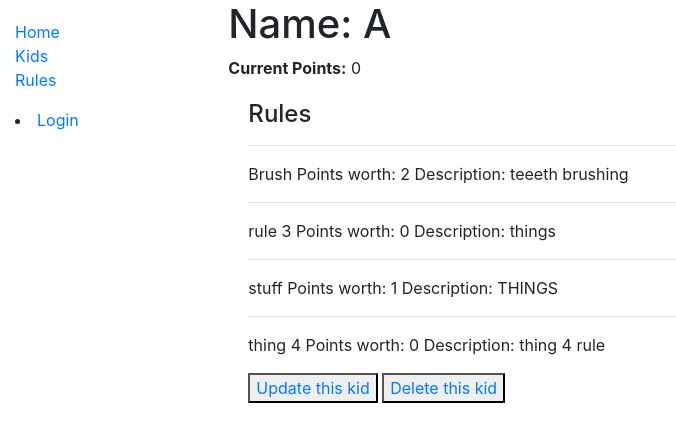
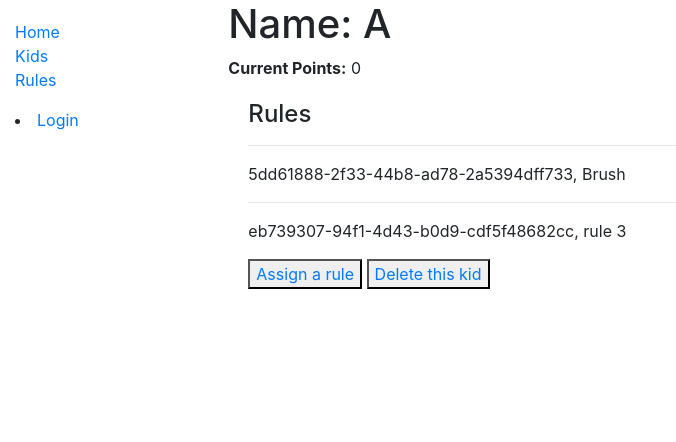
Before and after one commit to arsummers/kid-chart, a Django app: page /chart/kids/5 in a window 1280 px wide. Shown: the top 442 px of the page, without its empty margins (0-676 px from the left). Run offline with Django 3.2, Linux system fonts and the light colour scheme; data comes from the database, SQL or seed files in the repository; some libraries are stand-ins or nearby versions.

Commit message:
model adjustments

```diff
--- a/chart/models.py
+++ b/chart/models.py
@@ -42,10 +42,10 @@ class RuleInstance(models.Model):
 
 class Kid(models.Model):
     """
-    Model representing a base class for kids. Each kid will be represented by name with a primary key. Rules can be assigned to individual kids.
+    Model representing a base class for kids. Each kid will be represented by name with a primary key. Rules can be assigned to individual kids. 'Rules' points to RuleInstance, since individual instances need to be assigned to kids.
     """
     name = models.CharField(max_length=20, help_text='Enter kid name', default=None)
-    rules = models.ManyToManyField(Rule, help_text='Select a rule to give to this kid')
+    rules = models.ForeignKey(RuleInstance, on_delete=models.SET_NULL, null=True, help_text='Select a rule to give to this kid')
     # https://docs.djangoproject.com/en/3.0/topics/db/examples/many_to_many/
     points = models.IntegerField(default=0)
 
--- a/chart/templates/chart/kid_detail.html
+++ b/chart/templates/chart/kid_detail.html
@@ -9,7 +9,7 @@
     <h4>Rules</h4>
 
 
-    {% for rule in rules_list %}
+    {% for rule in rule_instance_list %}
       <hr>
       <p>
         {{ rule }}
@@ -17,7 +17,7 @@
 
     {% endfor %}
 
-  <button><a href="{{ kid.get_absolute_url }}/update">Update this kid</a></button>
+  <button><a href="{{ kid.get_absolute_url }}/update">Assign a rule</a></button>
 
   <button><a href="{{ kid.get_absolute_url }}/delete">Delete this kid</a></button>
 
--- a/chart/views.py
+++ b/chart/views.py
@@ -15,9 +15,12 @@ def index(request):
 
     rules_list = Rule.objects.all()
 
+    rule_instance_list = RuleInstance.objects.all()
+
     context = {
         'kids_list' : kids_list,
         'rules_list' : rules_list,
+        'rule_instance_list': rule_instance_list,
     }
 
     return render(request, 'index.html', context=context)
@@ -34,7 +37,7 @@ class KidDetailView(generic.DetailView):
     def get_context_data(self, **kwargs):
         context = super().get_context_data(**kwargs)
 
-        context['rules_list'] = Rule.objects.all()
+        context['rule_instance_list'] = RuleInstance.objects.all()
 
         return context
 
@@ -57,6 +60,14 @@ class RuleListView(generic.ListView):
 class RuleDetailView(generic.DetailView):
     model = Rule
 
+    def get_context_data(self, **kwargs):
+        context = super().get_context_data(**kwargs)
+
+        context['rule_instance_list'] = RuleInstance.objects.all()
+
+        return context
+
+
 class RuleCreate(CreateView):
     model = Rule
     fields = '__all__'
```
Also changed, not shown: chart/migrations/0012_auto_20200818_2209.py (added), db.sqlite3.
